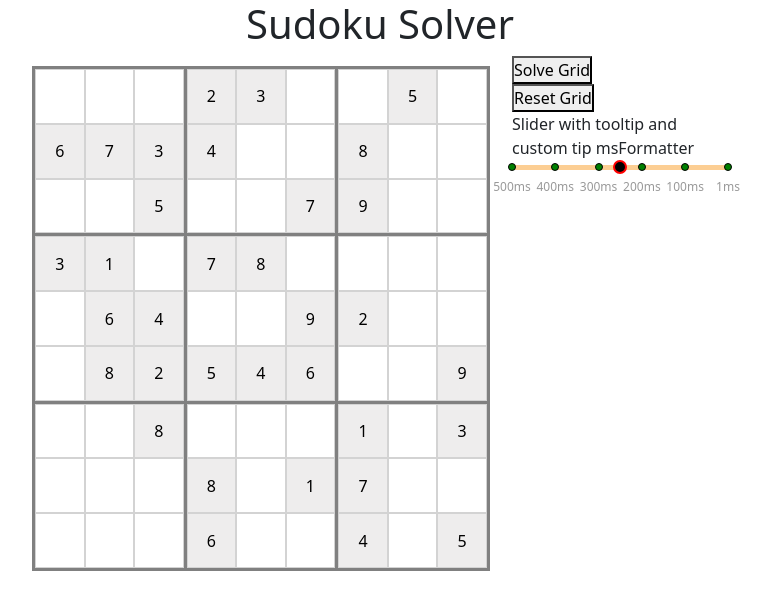
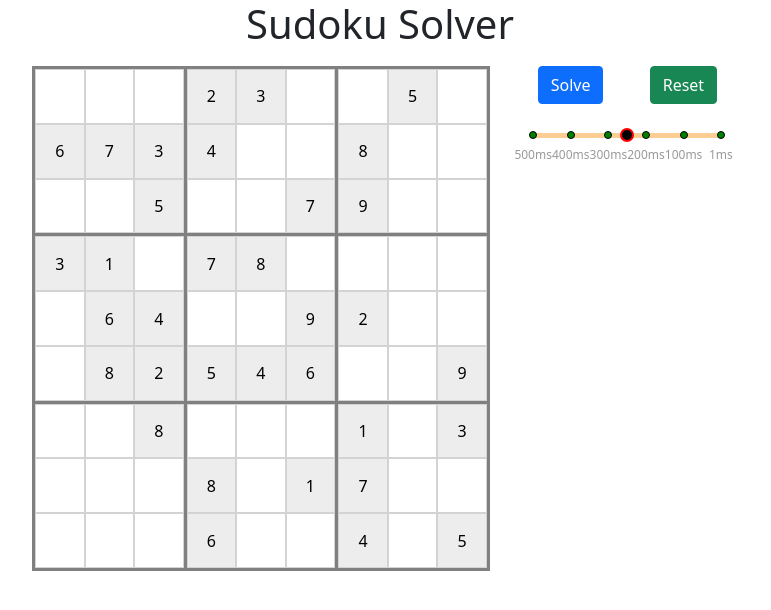
Before and after one commit to shreshtab/sudoku-solver, a React (Create React App) app in the folder sudoku/: page / in a window 1280 px wide. Shown: the top 610 px of the page, without its empty margins (260-1031 px from the left). Built offline with nearby package versions, Linux system fonts and the light colour scheme.

Commit message:
More styling madness

```diff
--- a/sudoku/src/App.css
+++ b/sudoku/src/App.css
@@ -6,7 +6,8 @@
 
 .app-container {
   max-width: 720px;
-  margin: 0 auto;
+  margin-left: auto;
+  margin-right: auto;
 }
 
 .title {
@@ -26,10 +27,21 @@ table {
   border-collapse: collapse;
 }
 
-.sliderparent {
-  /* max-width: 30%; */
-  /* margin: 5px; */
-  min-width: 180px;
+.control-panel {
+  max-width: 360px;
+  min-width: 230px;
+  margin: 10px auto;
+}
+
+.button {
+  display: flex;
+  align-items: center;
+  justify-content: center;
+}
+
+.slider-parent {
+  max-width: 230px;
+  min-width: 200px;
 }
 
 .slider {
@@ -38,10 +50,10 @@ table {
 
 .cell {
   border: 1px solid lightgray;
-  padding-top: max(min(2.4vw, 0.9rem), 7.5px);
-  padding-bottom: max(min(3.4vw, 0.9rem), 7.5px);
-  padding-left: max(min(3.2vw, 1.2rem), 10px);
-  padding-right: max(min(3.2vw, 1.2rem), 10px);
+  padding-top: max(min(2.4vw, 0.9rem), 6.75px);
+  padding-bottom: max(min(3.4vw, 0.9rem), 6.75px);
+  padding-left: max(min(3.2vw, 1.2rem), 9px);
+  padding-right: max(min(3.2vw, 1.2rem), 9px);
   text-align: center;
   color: black;
   font-size: max(min(3vw, 1rem), 8px);
--- a/sudoku/src/App.tsx
+++ b/sudoku/src/App.tsx
@@ -30,15 +30,27 @@ const App = () => {
       </div>
 
       <div className='container'>
-        <div className="row">
+        <div className="row justify-content-center">
           <div className="col-md-8">
             <SudokuGrid />
           </div>
           <div className="col-md-4">
-            <button type="button" onClick={() => solveGrid()} disabled={solving || solveCompleted}>Solve Grid</button>
-            <br />
-            <button type="button" onClick={() => resetGrid()} disabled={solving}>Reset Grid</button>
-            <SliderInput />
+            <div className="control-panel">
+              <div className="row justify-content-evenly">
+                <div className="solve-button col-4 button">
+                  <button type="button" className="btn btn-primary" onClick={() => solveGrid()} disabled={solving || solveCompleted}>Solve</button>
+                </div>
+                <div className="reset-button col-4 button">
+                  <button type="button" className="btn btn-success" onClick={() => resetGrid()} disabled={solving}>Reset</button>
+                </div>
+              </div>
+              <br />
+              <div className="row justify-content-center">
+                <div className='slider-parent col-10'>
+                  <SliderInput />
+                </div>
+              </div>
+            </div>
           </div>
         </div>
       </div>
--- a/sudoku/src/components/SliderInput.tsx
+++ b/sudoku/src/components/SliderInput.tsx
@@ -33,8 +33,7 @@ const SliderInput: React.FC<any> = () => {
 
 
   return (
-    <div className='sliderparent'>
-      Slider with tooltip and custom tip msFormatter
+    <div>
       <CreateSliderWithTooltip
         min={1}
         max={500}
```
